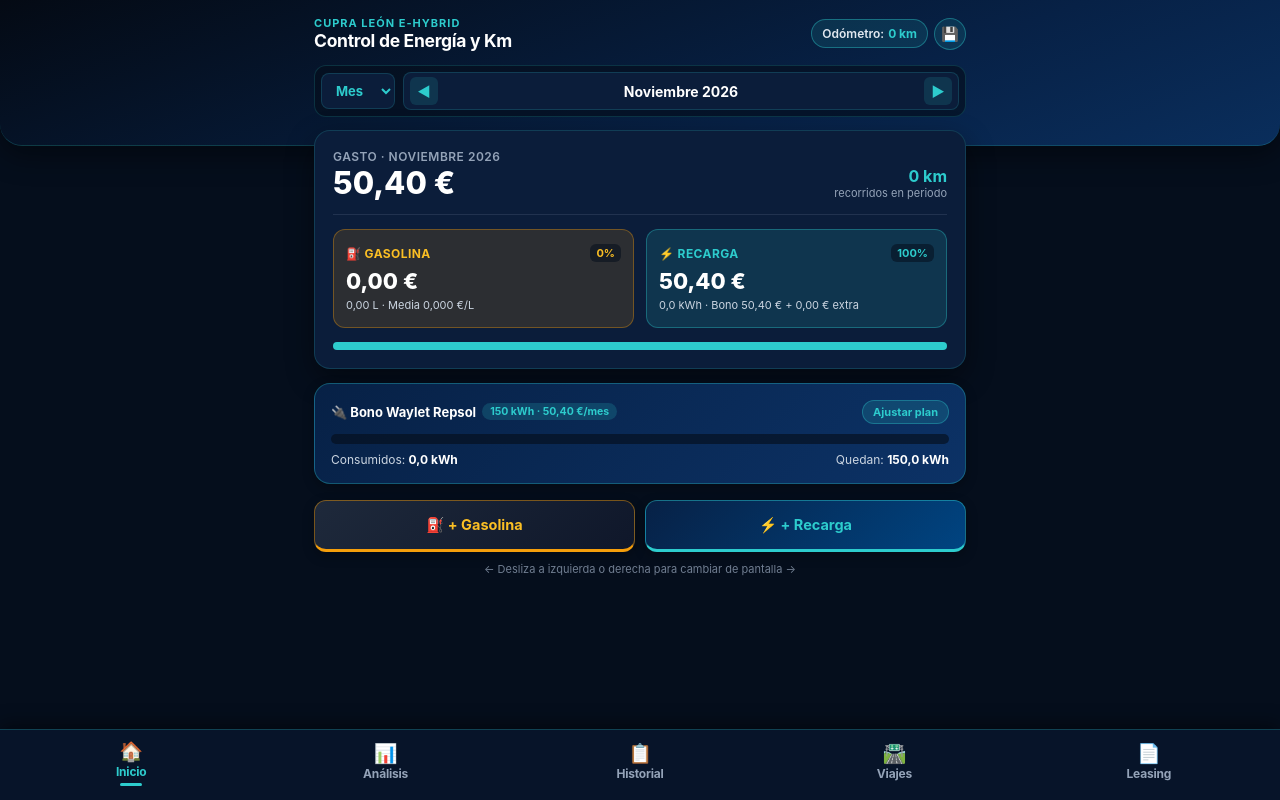
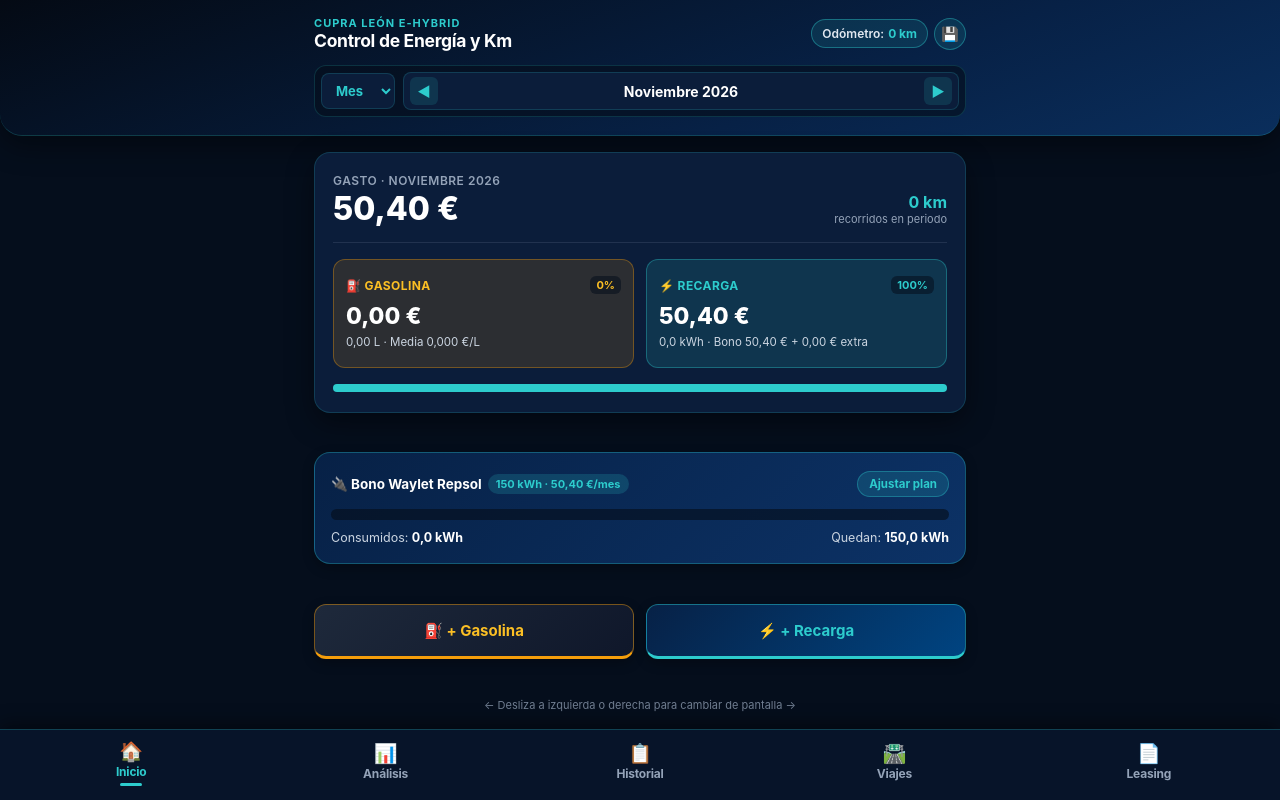
Before and after one commit to josanlerma9999/cupra-gastos, a plain HTML site: page index.html in a window 1280 px wide. Drawn offline with Linux system fonts and the light colour scheme.

Commit message:
Update index.html

```diff
--- a/index.html
+++ b/index.html
@@ -48,8 +48,11 @@
     body {
       background-color: var(--bg-app);
       color: var(--text-main);
-      padding-bottom: 92px;
+      padding-bottom: 82px;
       min-height: 100vh;
+      min-height: 100dvh;
+      display: flex;
+      flex-direction: column;
       overflow-x: hidden;
     }
 
@@ -57,11 +60,12 @@
     .app-header {
       background: linear-gradient(160deg, #040A14 0%, #072146 65%, #0A2E5C 100%);
       color: #FFFFFF;
-      padding: 16px 14px 28px;
+      padding: 16px 14px 18px;
       border-bottom-left-radius: 22px;
       border-bottom-right-radius: 22px;
       border-bottom: 1px solid rgba(45, 204, 205, 0.25);
       box-shadow: var(--shadow-md);
+      flex-shrink: 0;
     }
 
     .header-top {
@@ -216,17 +220,35 @@
     }
 
     .container {
+      width: 100%;
       max-width: 680px;
       margin: 0 auto;
       padding: 0 14px;
     }
 
-    /* TARJETA PRINCIPAL DE GASTOS SEPARADOS */
+    main.container {
+      flex: 1;
+      display: flex;
+      flex-direction: column;
+    }
+
+    /* DISTRIBUCIÓN A PANTALLA COMPLETA EN INICIO */
+    #view-home.active {
+      flex: 1;
+      display: flex;
+      flex-direction: column;
+      justify-content: space-between;
+      gap: 14px;
+      padding-top: 16px;
+      padding-bottom: 6px;
+    }
+
+    /* TARJETA PRINCIPAL DE GASTOS SEPARADOS (DEBAJO DE CABECERA) */
     .hero-card {
       background: var(--card-bg);
       border-radius: var(--radius-lg);
-      padding: 18px;
-      margin-top: -16px;
+      padding: 20px 18px;
+      margin-top: 0;
       box-shadow: var(--shadow-md);
       border: 1px solid var(--border-light);
     }
@@ -235,9 +257,9 @@
       display: flex;
       justify-content: space-between;
       align-items: flex-end;
-      padding-bottom: 14px;
+      padding-bottom: 16px;
       border-bottom: 1px solid var(--border-subtle);
-      margin-bottom: 14px;
+      margin-bottom: 16px;
     }
 
     .total-label {
@@ -249,11 +271,11 @@
     }
 
     .total-amount {
-      font-size: 31px;
+      font-size: 32px;
       font-weight: 800;
       color: #FFFFFF;
       line-height: 1.1;
-      margin-top: 2px;
+      margin-top: 3px;
     }
 
     .km-badge { text-align: right; }
@@ -274,12 +296,12 @@
       display: grid;
       grid-template-columns: 1fr 1fr;
       gap: 12px;
-      margin-bottom: 14px;
+      margin-bottom: 16px;
     }
 
     .energy-box {
       border-radius: var(--radius-md);
-      padding: 14px 12px;
+      padding: 16px 12px;
       position: relative;
       overflow: hidden;
       border: 1px solid transparent;
@@ -299,7 +321,7 @@
       display: flex;
       align-items: center;
       justify-content: space-between;
-      margin-bottom: 6px;
+      margin-bottom: 8px;
     }
 
     .energy-title {
@@ -324,14 +346,14 @@
     .ev .energy-pct { color: var(--bbva-cyan); }
 
     .energy-amount {
-      font-size: 22px;
+      font-size: 23px;
       font-weight: 800;
       color: #FFFFFF;
-      margin-bottom: 4px;
+      margin-bottom: 5px;
     }
 
     .energy-meta {
-      font-size: 11px;
+      font-size: 11.5px;
       color: #CBD5E1;
       line-height: 1.35;
     }
@@ -380,8 +402,8 @@
       background: linear-gradient(135deg, #072146 0%, #0C3266 100%);
       color: #FFFFFF;
       border-radius: var(--radius-lg);
-      padding: 16px;
-      margin-top: 14px;
+      padding: 18px 16px;
+      margin-top: 0;
       border: 1px solid rgba(45, 204, 205, 0.32);
       box-shadow: var(--shadow-sm);
     }
@@ -390,12 +412,12 @@
       display: flex;
       justify-content: space-between;
       align-items: center;
-      margin-bottom: 10px;
+      margin-bottom: 12px;
       gap: 8px;
     }
 
     .bono-title {
-      font-size: 13px;
+      font-size: 13.5px;
       font-weight: 700;
       display: flex;
       align-items: center;
@@ -406,8 +428,8 @@
     .bono-title span.pill-tag {
       background: rgba(45, 204, 205, 0.18);
       color: var(--bbva-cyan);
-      font-size: 10.5px;
-      padding: 2px 8px;
+      font-size: 11px;
+      padding: 3px 8px;
       border-radius: 999px;
     }
 
@@ -415,20 +437,20 @@
       background: rgba(45, 204, 205, 0.16);
       border: 1px solid rgba(45, 204, 205, 0.35);
       color: var(--bbva-cyan);
-      font-size: 11px;
+      font-size: 11.5px;
       font-weight: 700;
-      padding: 4px 10px;
+      padding: 5px 11px;
       border-radius: 999px;
       cursor: pointer;
       white-space: nowrap;
     }
 
     .bono-track {
-      height: 10px;
+      height: 11px;
       background: rgba(5, 14, 28, 0.65);
       border-radius: 999px;
       overflow: hidden;
-      margin-bottom: 8px;
+      margin-bottom: 10px;
     }
 
     .bono-fill {
@@ -443,7 +465,7 @@
     .bono-stats {
       display: flex;
       justify-content: space-between;
-      font-size: 12px;
+      font-size: 12.5px;
       color: #CBD5E1;
     }
 
@@ -453,15 +475,15 @@
     .quick-actions {
       display: grid;
       grid-template-columns: 1fr 1fr;
-      gap: 10px;
-      margin: 16px 0 8px;
+      gap: 12px;
+      margin: 0;
     }
 
     .btn-action {
       border: none;
       border-radius: var(--radius-md);
-      padding: 15px 12px;
-      font-size: 14.5px;
+      padding: 16px 12px;
+      font-size: 15px;
       font-weight: 700;
       cursor: pointer;
       display: flex;
@@ -492,7 +514,7 @@
       text-align: center;
       font-size: 11px;
       color: var(--text-muted);
-      margin-top: 10px;
+      margin-top: 0;
       opacity: 0.75;
     }
 
@@ -1131,7 +1153,7 @@
 
   <main class="container">
 
-    <!-- VISTA 1: INICIO (CABINA RÁPIDA Y LIMPIA) -->
+    <!-- VISTA 1: INICIO (CABINA RÁPIDA A PANTALLA COMPLETA) -->
     <section id="view-home" class="view-section active">
       <div class="hero-card">
         <div class="total-row">
```
